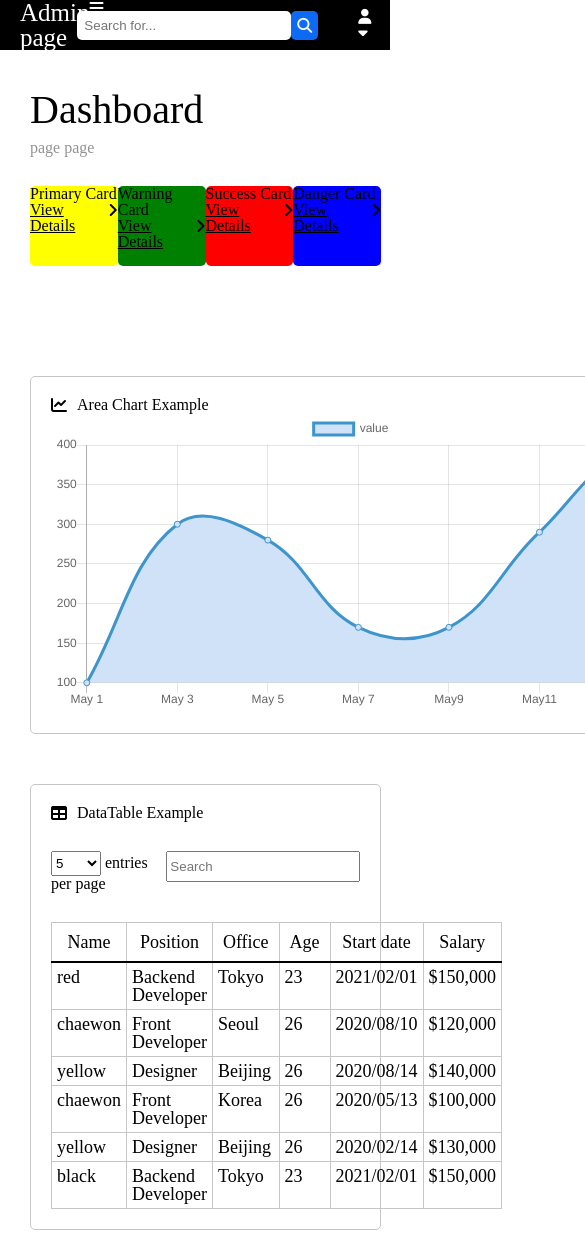
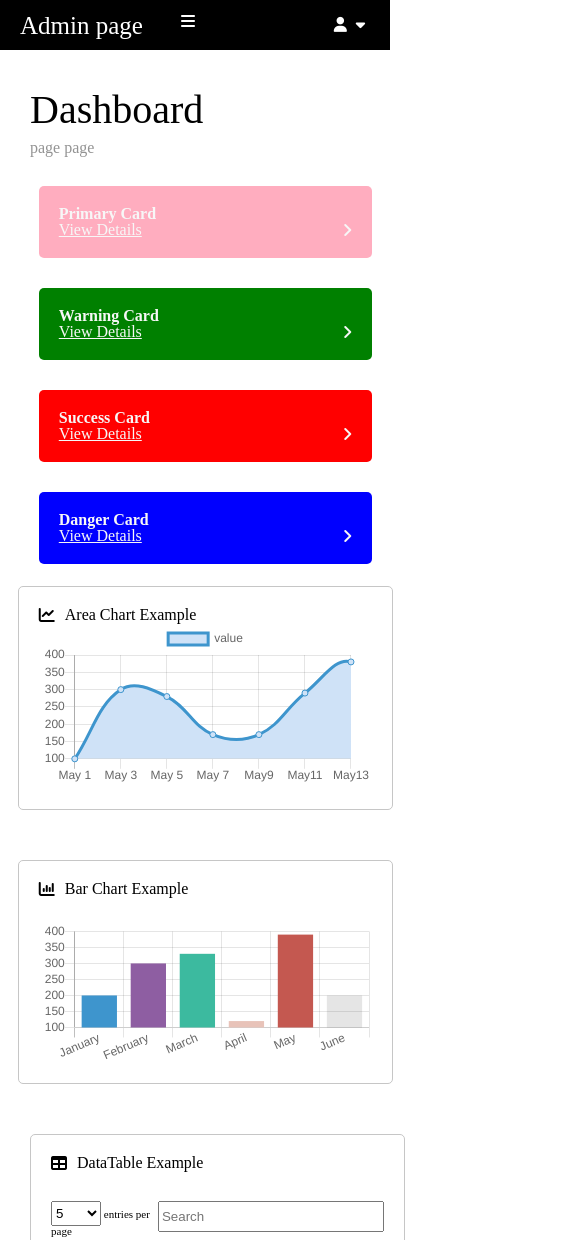
Before and after one commit to codnjs779/admin_page, a plain HTML site: page index.html in a window 390 px wide. Shown: the top 1240 px of the page, 585 px wide, since content can reach past the window. Drawn offline with nearby package versions, Linux system fonts and the light colour scheme.

Commit message:
미디어 쿼리 설정 max-width: 830px

```diff
--- a/index.html
+++ b/index.html
@@ -159,14 +159,7 @@
                                     </tr>
                                 </thead>
                                 <tbody>
-                                    <tr>
-                                        <td>red</td>
-                                        <td>Backend Developer</td>
-                                        <td>Tokyo</td>
-                                        <td>23</td>
-                                        <td>2021/02/01</td>
-                                        <td>$150,000</td>
-                                    </tr>
+
 
                                     <tr>
                                         <td>chaewon</td>
--- a/style.css
+++ b/style.css
@@ -21,7 +21,6 @@ header {
     justify-content: space-between;
     color: white;
     background: var(--main-black);
-
     height: 50px;
     align-items: center;
 }
@@ -35,7 +34,7 @@ header {
     display: flex;
 }
 .page_header {
-    width: 30%;
+    width: 20%;
     justify-content: space-between;
     margin-left: 20px;
     cursor: pointer;
@@ -44,7 +43,7 @@ header {
     font-size: var(--title-size);
 }
 .page_header_search {
-    width: 70%;
+    width: 80%;
     align-items: center;
     justify-content: flex-end;
     margin-right: 20px;
@@ -66,6 +65,7 @@ header {
     color: var(--main-white);
 }
 .page_header_user {
+    cursor: pointer;
     margin-left: 40px;
 }
 .page_header_user i {
@@ -78,6 +78,9 @@ header {
     padding-top: 50px;
     padding-left: 20px;
     display: none;
+    width: 10%;
+    background: var(--main-black);
+    color: var(--light-grey);
 }
 .main_nav.active {
     display: block;
@@ -126,13 +129,31 @@ header {
     margin-top: 30px;
     justify-content: space-between;
     height: 80px;
+    color: var(--main-white);
 }
 .main_card_box {
     border-radius: var(--box-border);
-    width: 250px;
+    width: 300px;
+    padding: 20px;
+    box-sizing: border-box;
+    display: flex;
+    flex-direction: column;
+    justify-content: space-between;
+    cursor: pointer;
 }
+.main_card_title {
+    font-weight: bold;
+}
+
+.main_card_more {
+    justify-content: space-between;
+}
+.main_card_viewMore {
+    text-decoration: underline;
+}
+
 .main_card_box.yellow {
-    background: yellow;
+    background: #ffadbf;
 }
 .main_card_box.green {
     background: green;
@@ -142,18 +163,6 @@ header {
 }
 .main_card_box.blue {
     background: blue;
-}
-
-.main_card_more {
-    justify-content: space-between;
-}
-.main_card_viewMore {
-    text-decoration: underline;
-}
-.main_nav {
-    width: 15%;
-    background: var(--main-black);
-    color: var(--light-grey);
 }
 
 /* chart */
@@ -204,7 +213,7 @@ header {
 table {
     width: 100%;
     border: 1px solid;
-    border-color: var(--light-grey);
+    border-color: var(--dark-grey);
     border-collapse: collapse;
     margin-top: 30px;
     font-size: var(--content-size);
@@ -212,10 +221,55 @@ table {
 tr th {
     border-bottom: 2px solid;
     padding: 10px;
+    background: var(--light-grey);
+    opacity: 0.8;
 }
 th,
 td {
     border: 1px solid;
-    border-color: var(--light-grey);
+    border-color: var(--dark-grey);
     padding: 5px;
 }
+
+@media screen and (max-width: 830px) {
+    .page_header_form {
+        display: none;
+    }
+
+    .page_header {
+        width: 50%;
+    }
+    .page_header_search {
+        width: 50%;
+    }
+    .main_card,
+    .main_dashboard_chart {
+        flex-direction: column;
+        align-items: center;
+    }
+    .main_card_box,
+    .main_dashboard_chartBox,
+    .main_dashboard_table {
+        width: 95%;
+    }
+
+    .main_card_box {
+        margin-bottom: 30px;
+    }
+
+    .main_dashboard_chart {
+        margin-top: 270px;
+    }
+
+    .main_nav {
+        width: 30%;
+        padding-right: 10px;
+    }
+
+    table {
+        font-size: 13px;
+    }
+    label {
+        font-size: 11px;
+    }
+}
```
